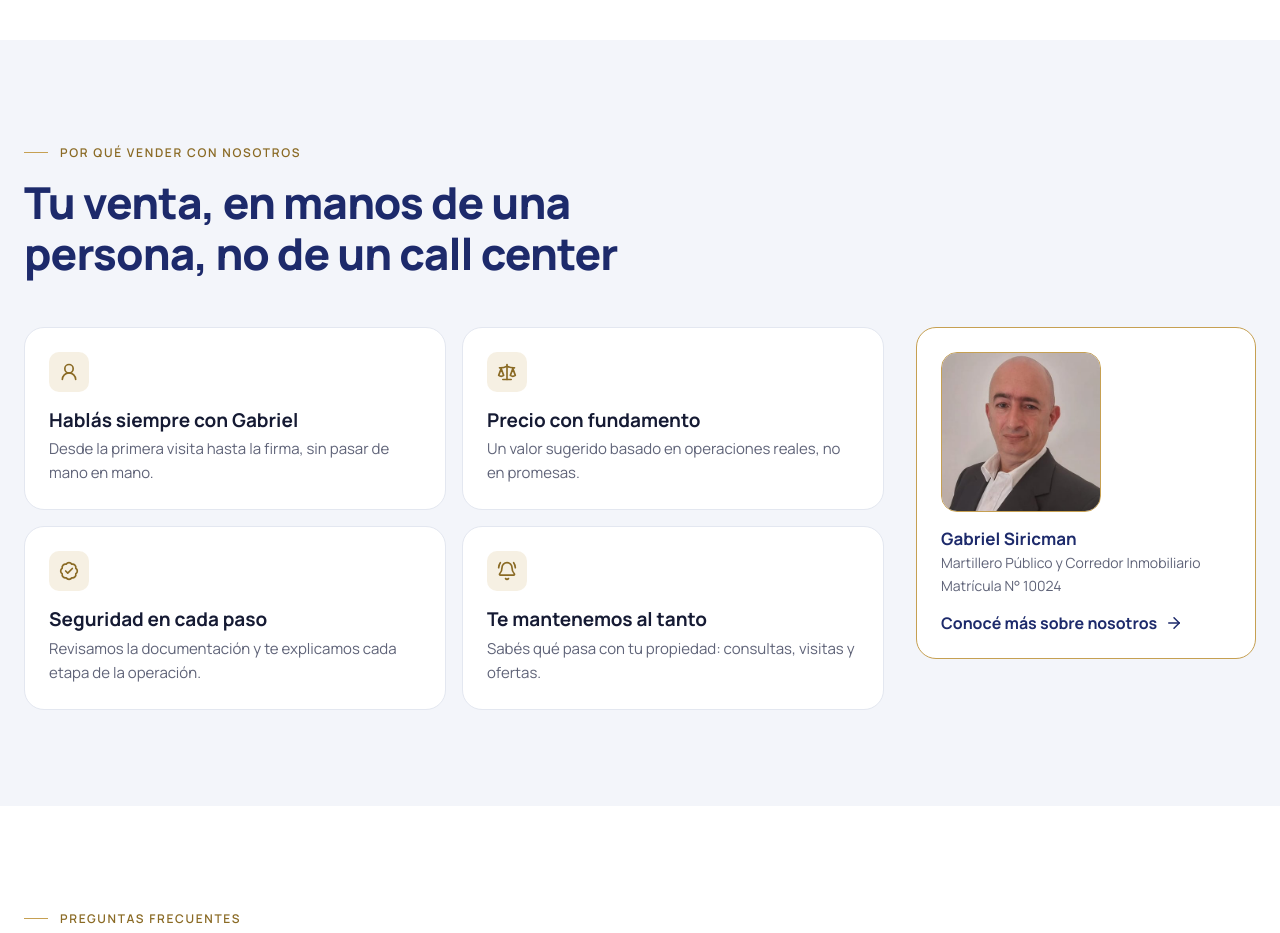
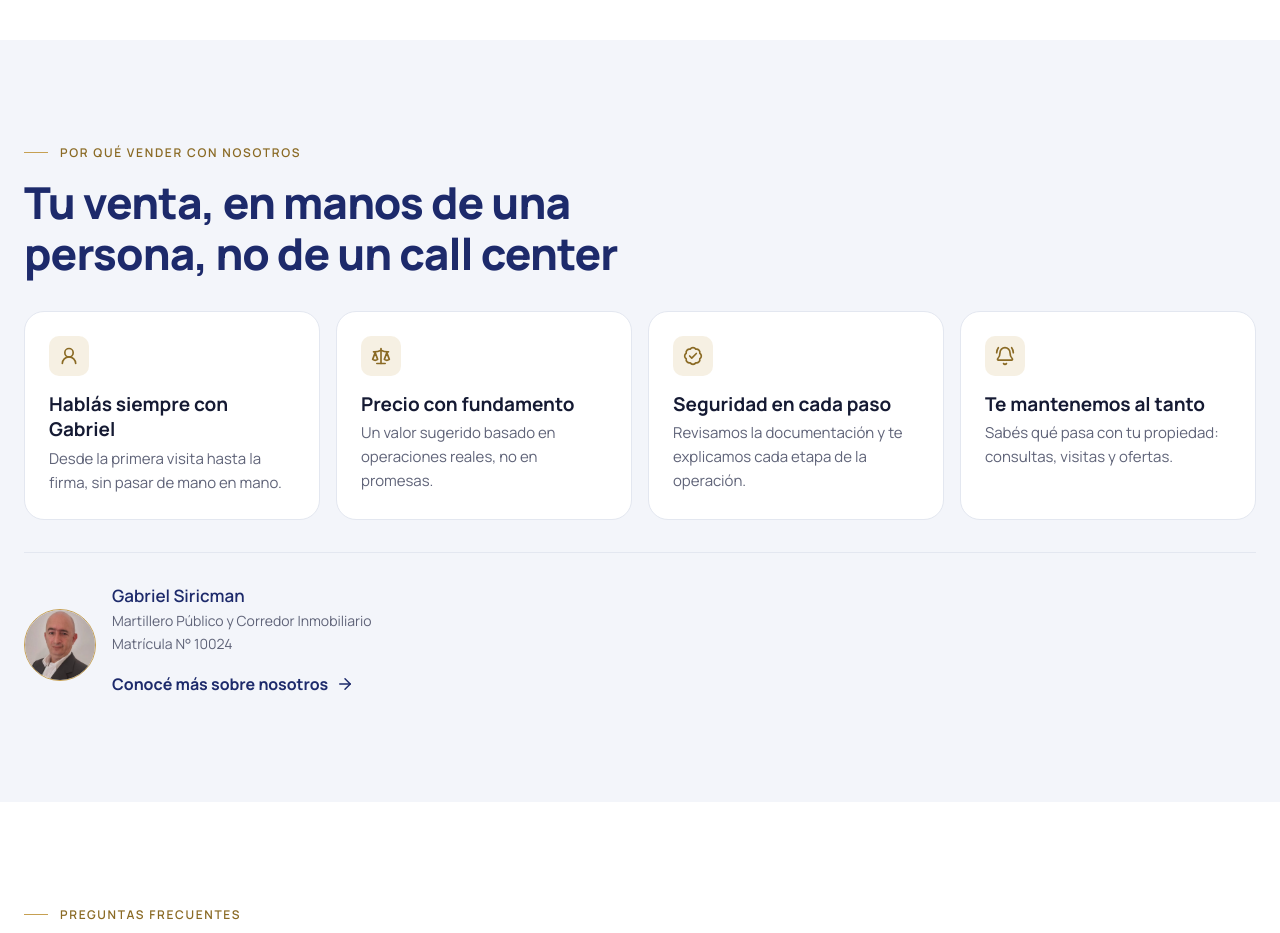
Before and after one commit to skywarddigitalsolutions/siricmanpropiedades, a Next.js app: page / in a window 1280 px wide. Shown: the part 1400-2333 px from the top of the page. Built offline with nearby package versions, Linux system fonts and the light colour scheme; no server answers.

Commit message:
style(site): Gabriel signature instead of a card in the why-sell section

```diff
--- a/src/components/site/home/WhySell/WhySell.module.css
+++ b/src/components/site/home/WhySell/WhySell.module.css
@@ -2,11 +2,11 @@
  * Why sell with us. Muted background to alternate with the white sections
  * around it.
  *
- * Mobile-first: intro, four reason cards stacked, then the broker card (photo,
- * name, role, license and a text link).
+ * Mobile-first: intro, four reason cards stacked, then Gabriel's unboxed
+ * signature row (round photo, name, role, license and a text link).
  *
- * From 640px the reasons form a 2x2 grid. From 960px the reasons sit on the
- * left and the broker card in a fixed column on the right.
+ * From 640px the reasons form a 2x2 grid. From 960px they take the full width
+ * (4 columns) and the signature sits below, left-aligned, over a hairline.
  */
 .section {
   padding: var(--section-gap) var(--page-gutter);
@@ -95,27 +95,27 @@
   color: var(--color-text-muted);
 }
 
-/* Broker card: photo on the left, signature beside it, link below. */
+/* Signature row: no border, background, radius or shadow; just a round photo
+   beside the text. */
 .person {
   display: grid;
-  grid-template-columns: 96px minmax(0, 1fr);
+  grid-template-columns: 64px minmax(0, 1fr);
+  column-gap: var(--space-4);
   align-items: center;
-  gap: var(--space-4);
-  padding: var(--space-6);
-  border: 1px solid var(--color-gold);
-  border-radius: var(--radius-lg);
-  background: var(--color-surface);
+  padding-top: var(--space-6);
+  border-top: 1px solid var(--color-border);
 }
 
-/* Thin gold border as the only accent; rounded square, never a circle. */
+/* Thin gold ring. */
 .photo {
   display: block;
-  width: 96px;
+  grid-row: span 2;
+  width: 64px;
   height: auto;
   aspect-ratio: 1 / 1;
   object-fit: cover;
   border: 1px solid var(--color-gold);
-  border-radius: var(--radius-md);
+  border-radius: 50%;
 }
 
 .signature {
@@ -127,7 +127,7 @@
 
 .name {
   font-size: var(--text-lg);
-  font-weight: var(--weight-bold);
+  font-weight: var(--weight-semibold);
   line-height: var(--leading-snug);
   color: var(--color-navy);
 }
@@ -141,7 +141,10 @@
 
 /* Text link with an arrow: deliberately not a pill. */
 .link {
-  grid-column: 1 / -1;
+  grid-column: 2;
+  justify-self: start;
+  margin-top: var(--space-2);
+  min-height: 44px;
   display: inline-flex;
   align-items: center;
   gap: var(--space-2);
@@ -194,37 +197,20 @@
 }
 
 @media (min-width: 960px) {
-  .inner {
-    display: grid;
-    grid-template-columns: minmax(0, 1fr) 340px;
-    grid-template-areas:
-      "intro intro"
-      "reasons person";
-    column-gap: var(--space-8);
-    row-gap: var(--space-12);
-    align-items: start;
-  }
-
-  .intro {
-    grid-area: intro;
-  }
-
   .title {
     max-width: 24ch;
   }
 
   .reasons {
-    grid-area: reasons;
+    grid-template-columns: repeat(4, minmax(0, 1fr));
   }
 
   .person {
-    grid-area: person;
-    grid-template-columns: minmax(0, 1fr);
-    justify-items: start;
-    gap: var(--space-4);
+    grid-template-columns: 72px minmax(0, 1fr);
+    padding-top: var(--space-8);
   }
 
   .photo {
-    width: 160px;
+    width: 72px;
   }
 }
--- a/src/components/site/home/WhySell/WhySell.tsx
+++ b/src/components/site/home/WhySell/WhySell.tsx
@@ -35,11 +35,10 @@ const TITLE_ID = "why-sell-title";
 
 /**
  * Home section that answers "why sell with you": four reasons plus a compact
- * card presenting the broker who handles every sale (photo, role and license
- * from the shared team data). Server component.
+ * unboxed signature of the broker who handles every sale (photo, role and
+ * license from the shared team data). Server component.
  *
- * DOM order (intro, reasons, broker card) is the mobile reading order; from
- * 960px the reasons form a 2x2 grid beside the card.
+ * DOM order (intro, reasons, signature) is the reading order at every width.
  */
 export default function WhySell() {
   return (
@@ -70,7 +69,7 @@ export default function WhySell() {
             alt={FOUNDER.name}
             width={200}
             height={200}
-            sizes="(min-width: 960px) 160px, 96px"
+            sizes="(min-width: 960px) 72px, 64px"
             className={styles.photo}
           />
           <p className={styles.signature}>
```
